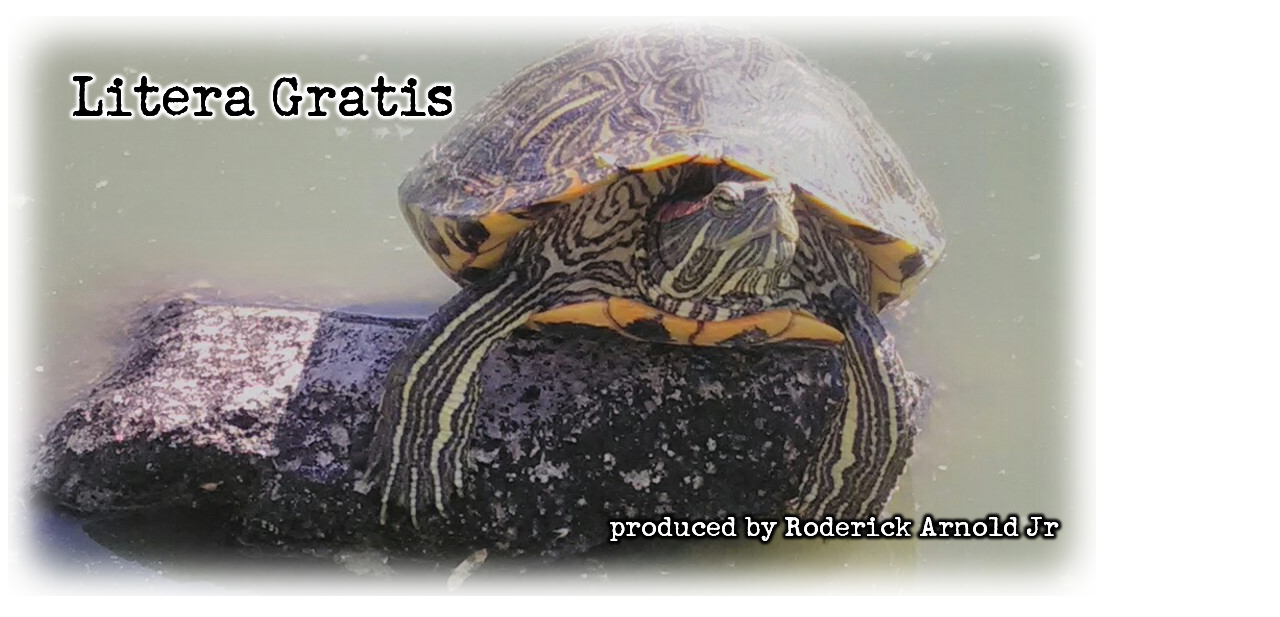
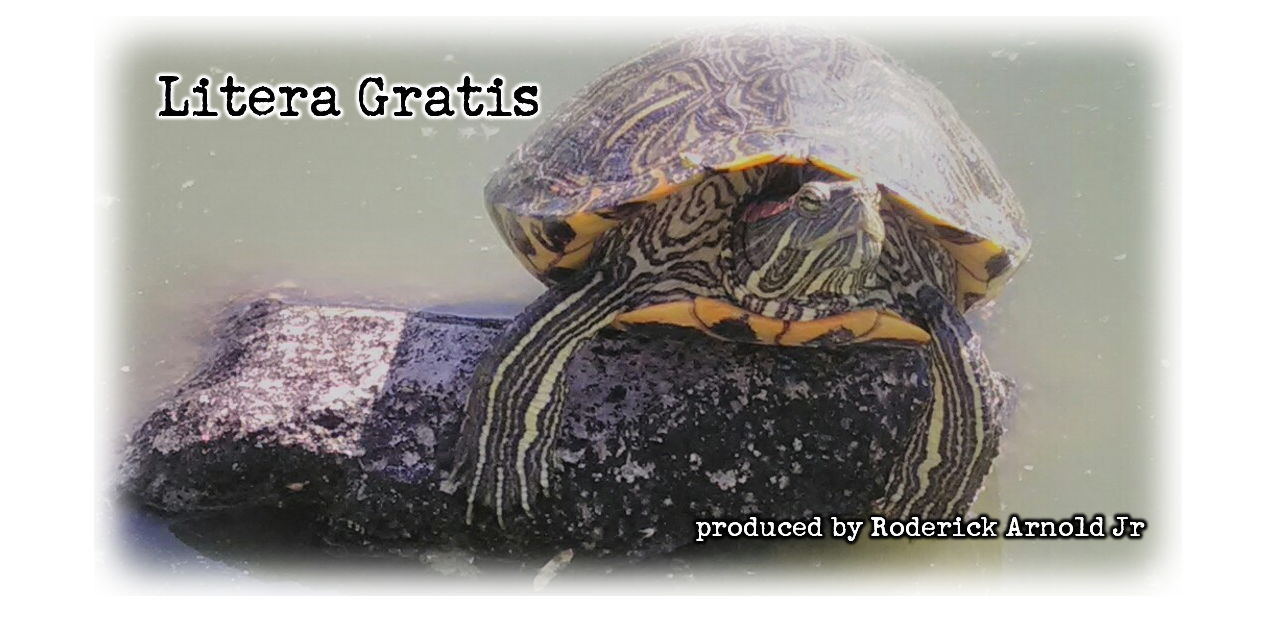
Before and after one commit to innerethos/innerethos.github.io, a plain HTML site: page archive.html in a window 1280 px wide. Shown: the top 617 px of the page. Drawn offline with Linux system fonts and the light colour scheme.

Commit message:
Update archive.html

```diff
--- a/archive.html
+++ b/archive.html
@@ -29,12 +29,15 @@
 .style7 {
 	vertical-align: middle;
 }
+.style8 {
+	text-align: center;
+}
 </style>
 </head>
 
 <body>
 
-<p class="style1">
+<p class="style8">
 <img src="litera_gratis_html_banner.jpg" width="1088" height="580" class="style7" />&nbsp;</p>
 <p class="style3"><a href="/">Home</a>&nbsp; |&nbsp; <a href="/archive.html">
 Archive</a>&nbsp; |&nbsp; <a href="/litera.html">Litera</a>&nbsp; |&nbsp;
```
